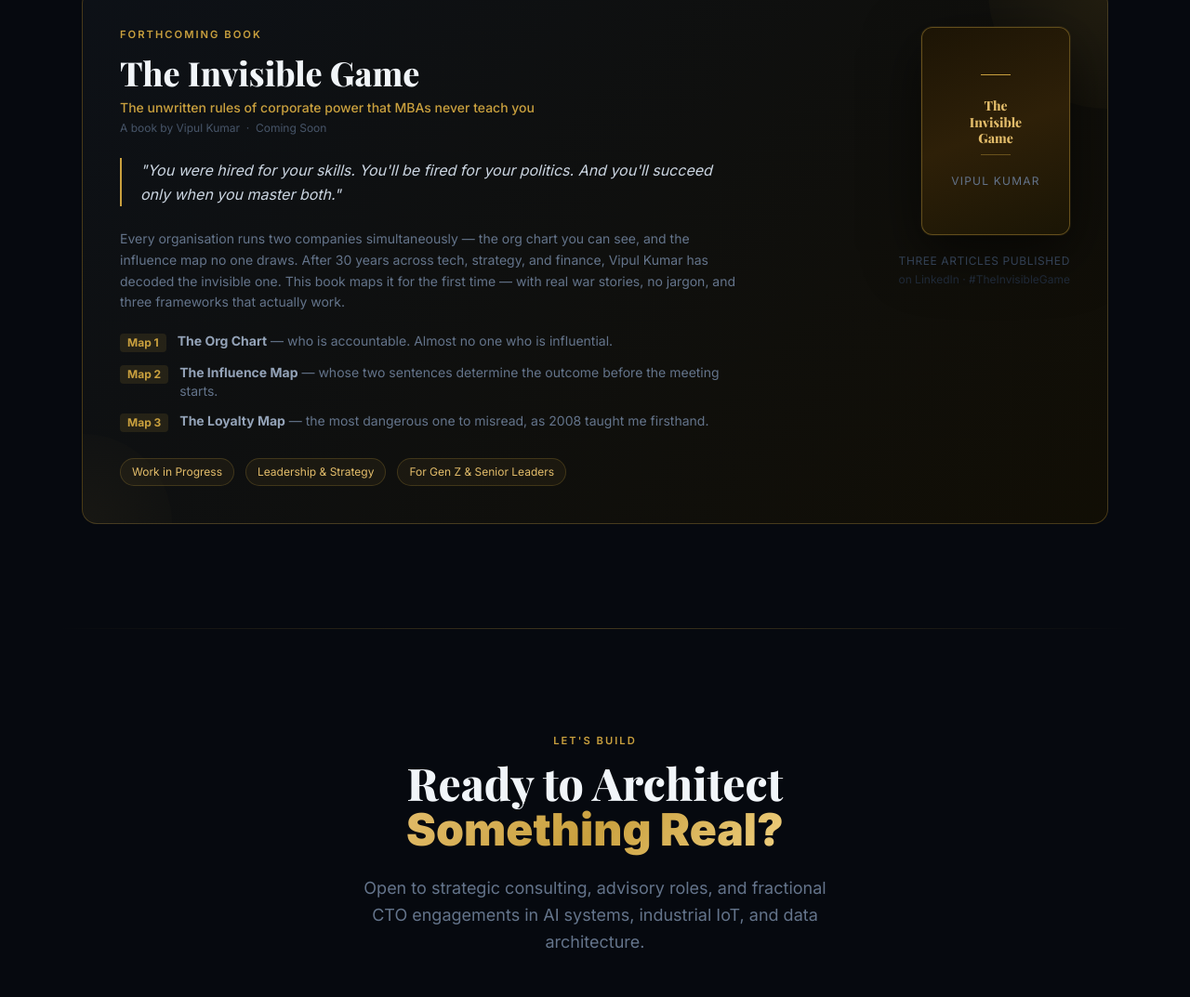
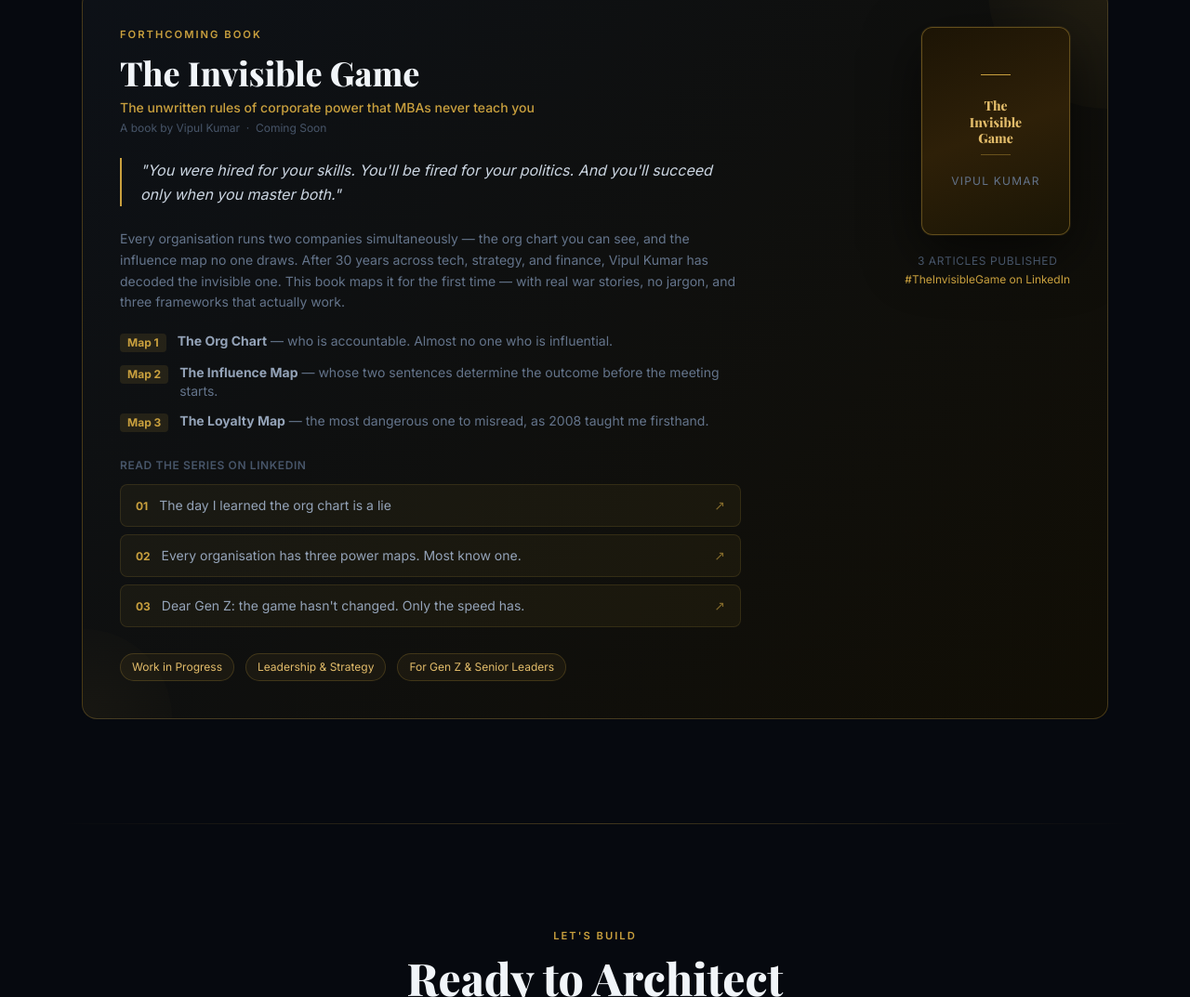
Before and after one commit to vipul9811kumar/vipul9811kumar.github.io, a plain HTML site: page index.html in a window 1280 px wide. Shown: the part 6377-7450 px from the top of the page at 93% size. Drawn offline with nearby package versions, Linux system fonts and the light colour scheme.

Commit message:
Add LinkedIn article links to book section

```diff
--- a/index.html
+++ b/index.html
@@ -729,6 +729,43 @@
                     </div>
                 </div>
 
+                <!-- Article links -->
+                <div class="mb-7">
+                    <p class="text-xs uppercase tracking-wider font-semibold mb-3" style="color:#475569;">Read the Series on LinkedIn</p>
+                    <div class="space-y-2">
+                        <a href="https://www.linkedin.com/pulse/day-i-learned-org-chart-lie-vipul-kumar-0hzle/?trackingId=E29tNjdRQWyDiTiuJUrPeg%3D%3D"
+                           target="_blank" rel="noopener"
+                           class="flex items-center justify-between rounded-lg px-4 py-3 text-sm transition-all group"
+                           style="background:rgba(201,160,62,0.06); border:1px solid rgba(201,160,62,0.15);">
+                            <span>
+                                <span class="text-xs font-bold mr-2" style="color:var(--gold);">01</span>
+                                <span style="color:#94a3b8;">The day I learned the org chart is a lie</span>
+                            </span>
+                            <span style="color:var(--gold);" class="opacity-60 group-hover:opacity-100 transition-opacity">↗</span>
+                        </a>
+                        <a href="https://www.linkedin.com/pulse/invisible-game-series-ended-six-years-work-three-meetings-kumar-asnge/?lipi=urn%3Ali%3Apage%3Ad_flagship3_profile_view_base%3BB3btUYX9TKqj%2B4Uz1ullBA%3D%3D"
+                           target="_blank" rel="noopener"
+                           class="flex items-center justify-between rounded-lg px-4 py-3 text-sm transition-all group"
+                           style="background:rgba(201,160,62,0.06); border:1px solid rgba(201,160,62,0.15);">
+                            <span>
+                                <span class="text-xs font-bold mr-2" style="color:var(--gold);">02</span>
+                                <span style="color:#94a3b8;">Every organisation has three power maps. Most know one.</span>
+                            </span>
+                            <span style="color:var(--gold);" class="opacity-60 group-hover:opacity-100 transition-opacity">↗</span>
+                        </a>
+                        <a href="https://www.linkedin.com/pulse/dear-gen-z-game-hasnt-changed-only-speed-has-vipul-kumar-xyjle/?lipi=urn%3Ali%3Apage%3Ad_flagship3_profile_view_base%3BB3btUYX9TKqj%2B4Uz1ullBA%3D%3D"
+                           target="_blank" rel="noopener"
+                           class="flex items-center justify-between rounded-lg px-4 py-3 text-sm transition-all group"
+                           style="background:rgba(201,160,62,0.06); border:1px solid rgba(201,160,62,0.15);">
+                            <span>
+                                <span class="text-xs font-bold mr-2" style="color:var(--gold);">03</span>
+                                <span style="color:#94a3b8;">Dear Gen Z: the game hasn't changed. Only the speed has.</span>
+                            </span>
+                            <span style="color:var(--gold);" class="opacity-60 group-hover:opacity-100 transition-opacity">↗</span>
+                        </a>
+                    </div>
+                </div>
+
                 <div class="flex flex-wrap gap-3">
                     <span class="chip text-xs px-3 py-1.5 rounded-full">Work in Progress</span>
                     <span class="chip text-xs px-3 py-1.5 rounded-full">Leadership &amp; Strategy</span>
@@ -748,10 +785,10 @@
                     <p class="text-xs tracking-widest uppercase" style="color:#64748b;">Vipul Kumar</p>
                 </div>
                 <!-- Teaser stat -->
-                <div class="text-center">
-                    <p class="text-xs uppercase tracking-wider" style="color:#334155;">Three articles published</p>
-                    <p class="text-xs mt-1" style="color:#1f2937;">on LinkedIn · #TheInvisibleGame</p>
-                </div>
+                <a href="https://www.linkedin.com/in/vipulk" target="_blank" rel="noopener" class="text-center hover:opacity-80 transition-opacity">
+                    <p class="text-xs uppercase tracking-wider" style="color:#475569;">3 articles published</p>
+                    <p class="text-xs mt-1" style="color:var(--gold);">#TheInvisibleGame on LinkedIn</p>
+                </a>
             </div>
         </div>
     </div>
```
